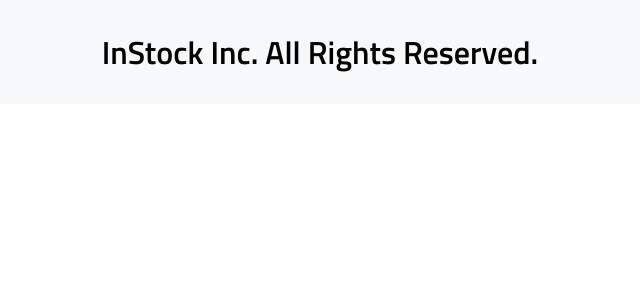
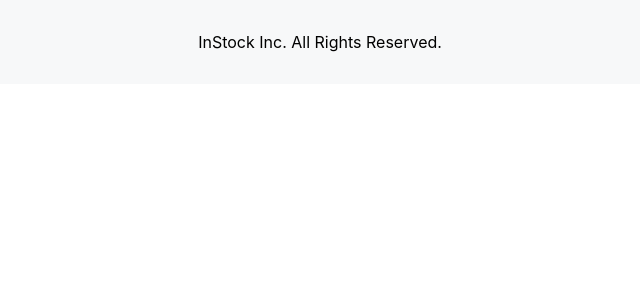
Before and after one commit to ndwilliamson123/instock-project-team-2-client, a React (Create React App) app: page / in a window 1280 px wide. Shown: the top 300 px of the page, without its empty margins (320-960 px from the left). Built offline with nearby package versions, Linux system fonts and the light colour scheme.

Commit message:
removed footer conflict

```diff
--- a/src/components/Footer/Footer.scss
+++ b/src/components/Footer/Footer.scss
@@ -5,7 +5,6 @@
     background-color: #f7f8f9;
 
     &__container {
-        @include H1;
         @media screen and (min-width: 1280px) {
             margin: auto;
             width: 1020px;
```
